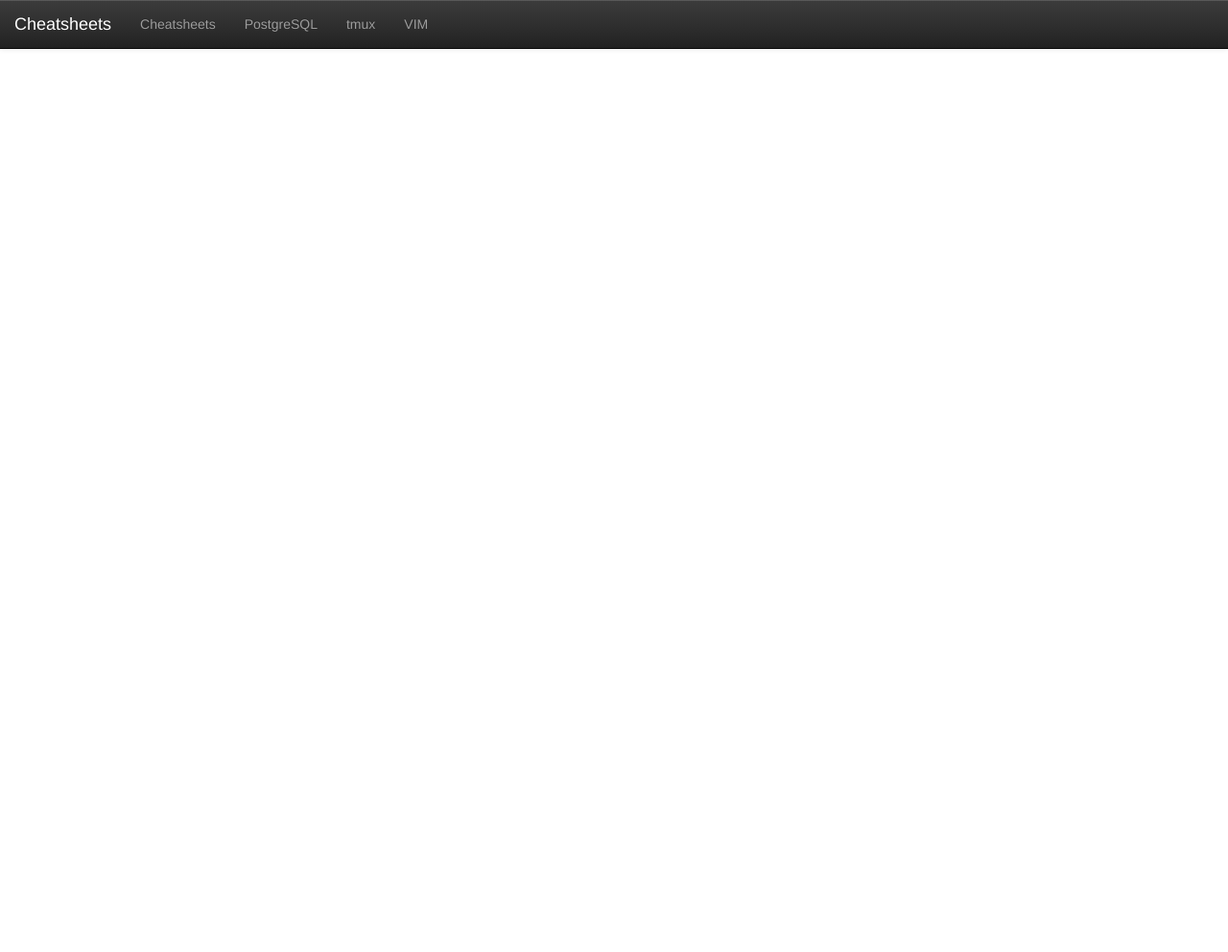
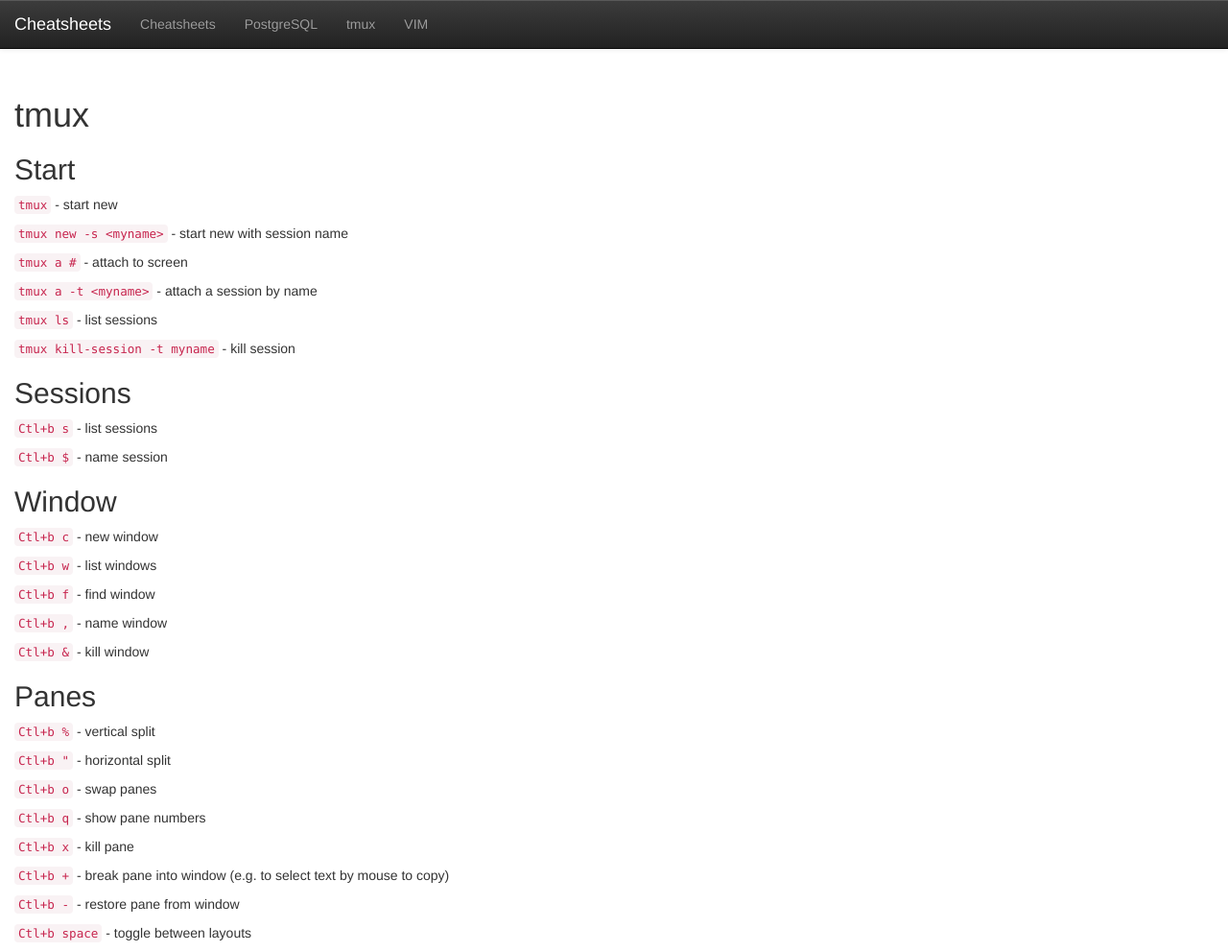
Before and after one commit to glamb/cheatsheets, a Jekyll site: the page built from tmux.md, in a window 1280 px wide and 992 px high. Shown: the whole window at 96% size. Built offline with Jekyll 4.4.1, drawn with Linux system fonts in a browser that asks for light colours; nearby versions of some CDN libraries; Markdown is read by kramdown in place of the engine named in the settings.

Commit message:
adding tmux cheatsheet

```diff
--- a/tmux.md
+++ b/tmux.md
@@ -2,3 +2,55 @@
 layout: default
 title: tmux
 ---
+
+# {{ page.title }}
+
+## Start
+
+`tmux` - start new
+
+`tmux new -s <myname>` - start new with session name
+
+`tmux a #` - attach to screen
+
+`tmux a -t <myname>` - attach a session by name
+
+`tmux ls` - list sessions
+
+`tmux kill-session -t myname` - kill session
+
+## Sessions
+
+`Ctl+b s` - list sessions
+
+`Ctl+b $` - name session
+
+## Window
+
+`Ctl+b c` - new window
+
+`Ctl+b w` - list windows
+
+`Ctl+b f` - find window
+
+`Ctl+b ,` - name window
+
+`Ctl+b &` - kill window
+
+## Panes
+
+`Ctl+b %` - vertical split
+
+`Ctl+b "` - horizontal split
+
+`Ctl+b o` - swap panes
+
+`Ctl+b q` - show pane numbers
+
+`Ctl+b x` - kill pane
+
+`Ctl+b +` - break pane into window (e.g. to select text by mouse to copy)
+
+`Ctl+b -` - restore pane from window
+
+`Ctl+b space` - toggle between layouts
```
